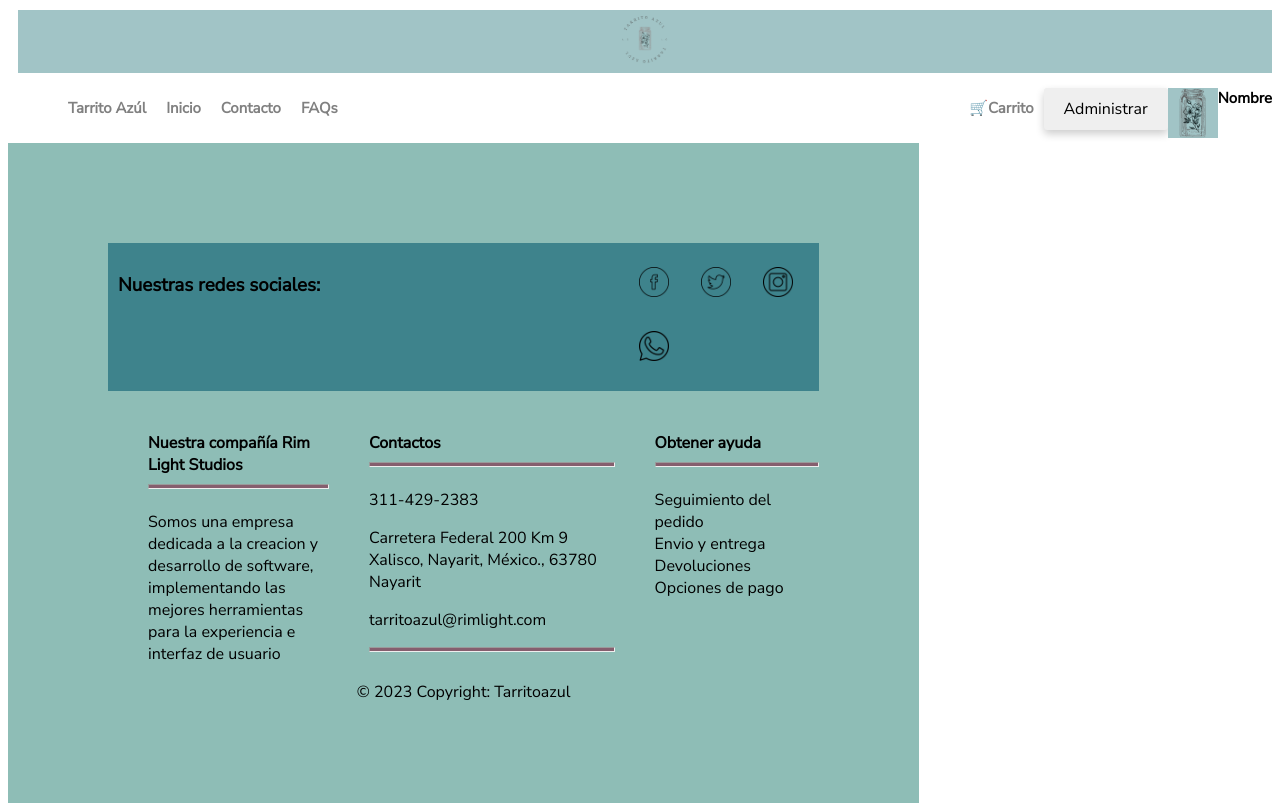
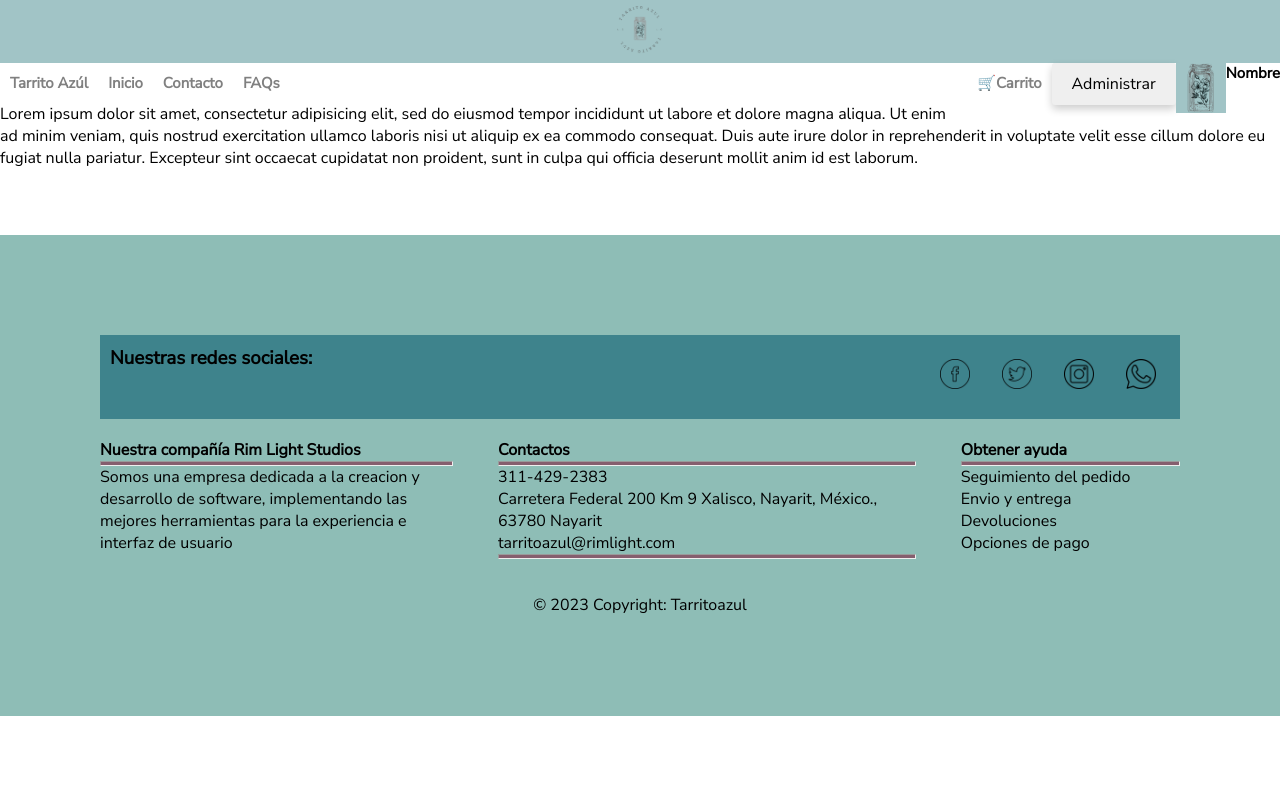
Before and after one commit to CotherUT/tarritomorado, a plain HTML site: page index.html in a window 1280 px wide. Drawn offline with Linux system fonts and the light colour scheme.

Commit message:
footer terminado
terminé de acomodar la estructura del footer

```diff
--- a/index.html
+++ b/index.html
@@ -6,6 +6,7 @@
 	<title></title>
 	<link rel="stylesheet" type="text/css" href="public/css/footer.css">
 	<link rel="stylesheet" type="text/css" href="public/css/header.css">
+	<link rel="stylesheet" type="text/css" href="public/css/index.css">
 </head>
 
 <body>
@@ -34,6 +35,28 @@
 		</nav>
 
 	</header>
+	<section>
+		Lorem ipsum dolor sit amet, consectetur adipisicing elit, sed do eiusmod
+		tempor incididunt ut labore et dolore magna aliqua. Ut enim ad minim veniam,
+		quis nostrud exercitation ullamco laboris nisi ut aliquip ex ea commodo
+		consequat. Duis aute irure dolor in reprehenderit in voluptate velit esse
+		cillum dolore eu fugiat nulla pariatur. Excepteur sint occaecat cupidatat non
+		proident, sunt in culpa qui officia deserunt mollit anim id est laborum.
+
+		<br>
+	<br>
+	<br>
+	<br>
+	</section>
+
+
+
+
+
+
+
+
+
 	<!-- FOOTER -->
 	<footer class="grid-footer">
 		<div class="footer-top-l">
--- a/public/css/footer.css
+++ b/public/css/footer.css
@@ -2,6 +2,8 @@
 footer{
 	margin: 0px auto;
 	padding: 100px;
+
+
 }
 
 .grid-footer{
@@ -29,17 +31,20 @@ footer{
 	list-style: none;
 	grid-row: 2;
 	grid-column: 1;
+
 }
 
 .footer-mid-2{
 	margin-top: 20px;
 	list-style: none;
+	margin-left: 45px;
 }
 .footer-mid-3{
 	margin-top: 20px;
 	list-style: none;
 	text-decoration: none;
 	color: black;
+	margin-left: 45px;
 
 
 
@@ -49,6 +54,8 @@ footer{
 	text-align: center;
 	margin: 0px auto;
 	color: black;
+	margin-top: 35px;
+	margin-bottom: 0;
 
 }
 
--- a/public/css/header.css
+++ b/public/css/header.css
@@ -2,6 +2,7 @@
 
 * {
     font-family: 'Nunito Sans', sans-serif;
+
 }
 
 #banner {
@@ -21,12 +22,7 @@
     height: 50px;
     width: 50px;
 }
-header{
-    background: white;
-    margin-top:  10px;
-    margin-left: 10px;
-    margin:-rigth:  10xpx;
-}
+
 .menu ul {
     display: flex;
     list-style: none;
--- /dev/null
+++ b/public/css/index.css
@@ -0,0 +1,4 @@
+*{
+	margin: 0;
+	padding: 0;
+}
```
Lines whose indentation alone changed are shown as unchanged.
